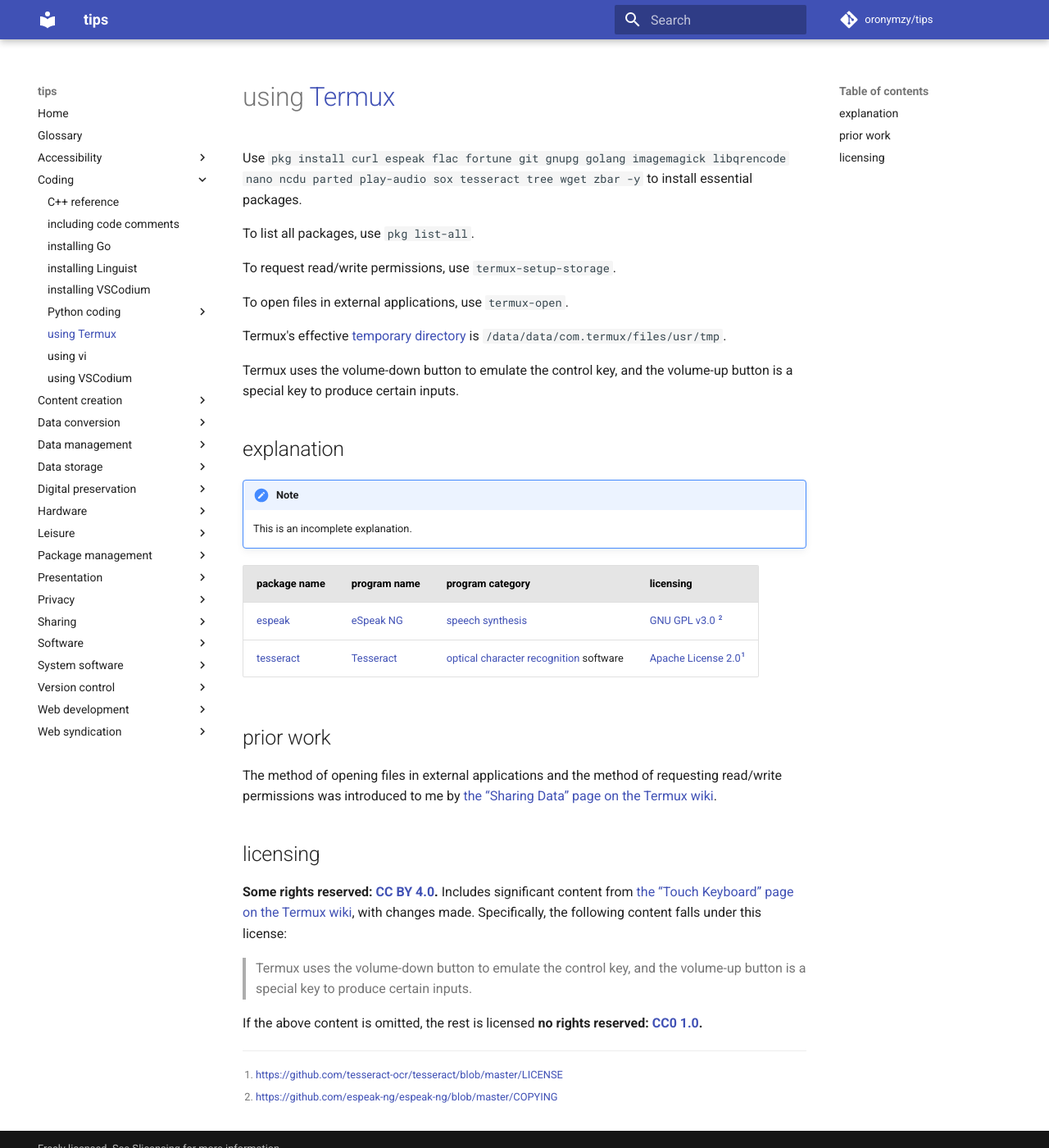
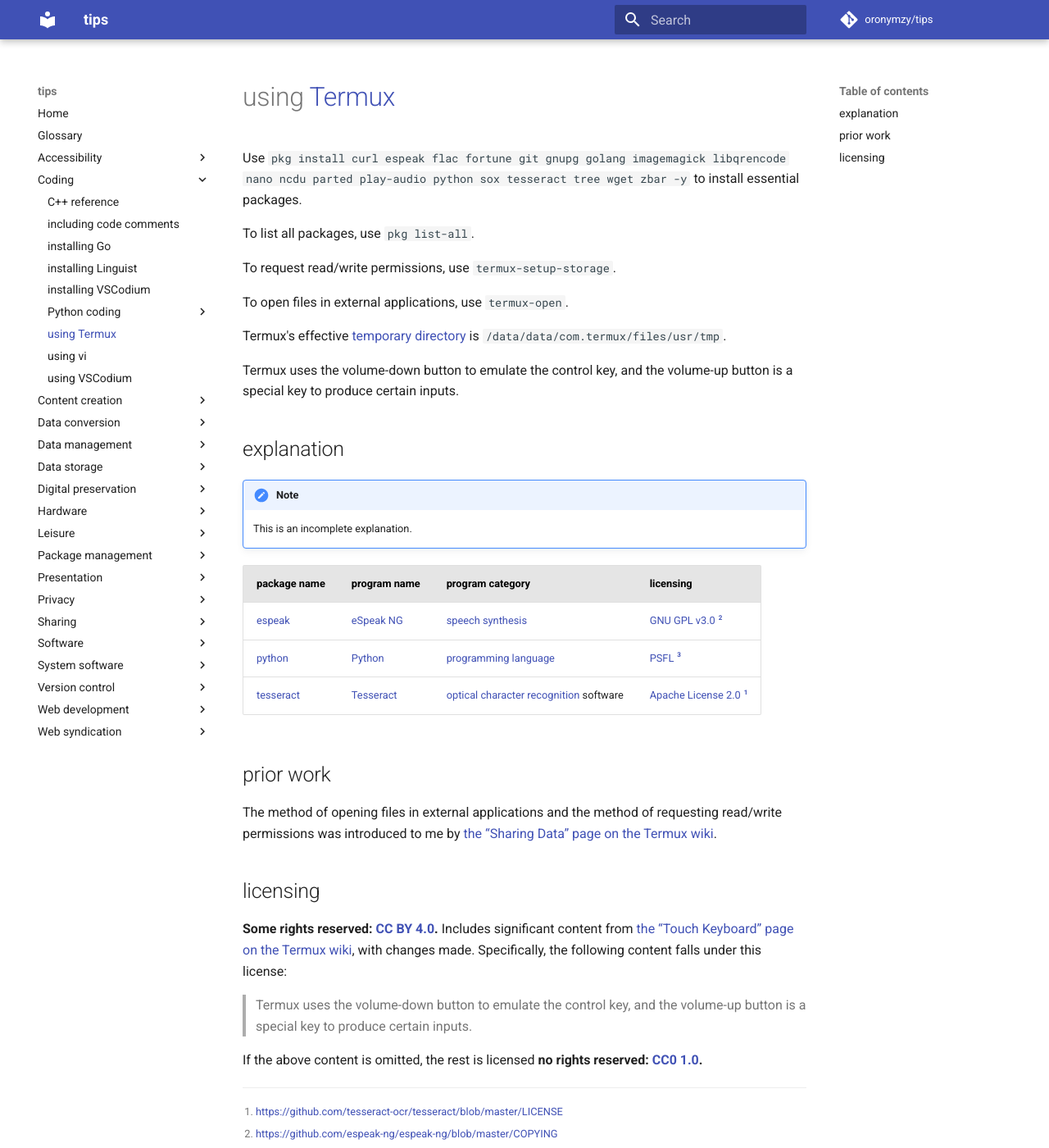
Before and after one commit to oronymzy/tips, an MkDocs documentation site: the page built from docs/usgTrmx.md, in a window 1280 px wide and 1400 px high. Shown: the whole window at 82% size. Built offline with MkDocs 1.6.1 and Material for MkDocs 9.7.7, drawn with Linux system fonts in a browser that asks for light colours; comment, search, counter and statistics services are not loaded; some of the changed text lies outside the part shown.

Commit message:
Add 'python' package with table row, fix footnote spacing
Add 'python' package with table row in 'explanation' section.
Fix footnote spacing in 'tesseract' table row.

```diff
--- a/docs/usgTrmx.md
+++ b/docs/usgTrmx.md
@@ -1,6 +1,6 @@
 # using [Termux]
 
-Use `pkg install curl espeak flac fortune git gnupg golang imagemagick libqrencode nano ncdu parted play-audio sox tesseract tree wget zbar -y` to install essential packages.
+Use `pkg install curl espeak flac fortune git gnupg golang imagemagick libqrencode nano ncdu parted play-audio python sox tesseract tree wget zbar -y` to install essential packages.
 
 To list all packages, use `pkg list-all`.
 
@@ -21,14 +21,19 @@ Termux uses the volume-down button to emulate the control key, and the volume-up
 | package name | program name | program category                         | licensing
 |:-------------|:-------------|:-----------------------------------------|:-
 | [espeak]     | [eSpeak NG]  | [speech synthesis]                       | [GNU GPL v3.0] [^usgTrmx2]
-| [tesseract]  | [Tesseract]  | [optical character recognition] software | [Apache License 2.0][^usgTrmx1]
+| [python]     | [Python]     | [programming language]                   | [PSFL] [^usgTrmx3]
+| [tesseract]  | [Tesseract]  | [optical character recognition] software | [Apache License 2.0] [^usgTrmx1]
 
 [Apache License 2.0]: https://choosealicense.com/licenses/apache-2.0/
 [GNU GPL v3.0]: https://choosealicense.com/licenses/gpl-3.0/
+[PSFL]: https://docs.python.org/3/license.html
 [Tesseract]: https://github.com/tesseract-ocr/tesseract
 [eSpeak NG]: https://github.com/espeak-ng/espeak-ng
 [espeak]: https://github.com/termux/termux-packages/tree/master/packages/espeak
 [optical character recognition]: https://en.wikipedia.org/wiki/Optical_character_recognition
+[programming language]: https://en.wikipedia.org/wiki/Programming_language
+[python]: https://github.com/termux/termux-packages/tree/master/packages/python
+[Python]: https://github.com/python/cpython
 [speech synthesis]: https://en.wikipedia.org/wiki/Speech_synthesis
 [tesseract]: https://github.com/termux/termux-packages/tree/master/packages/tesseract
 
```
Also changed, not shown: other parts of docs/usgTrmx.md (+1 -0 lines).
